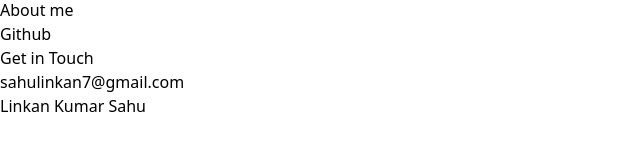
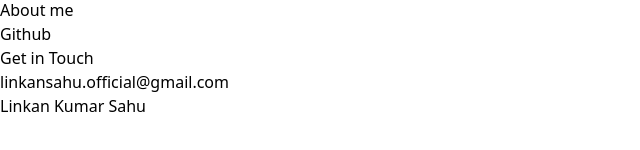
Before and after one commit to sahulinkan/sahulinkan.github.io, a React (Vite) app: page / in a window 1280 px wide. Shown: the part 494-644 px from the top of the page, without its empty margins (0-640 px from the left). Built offline with nearby package versions, Linux system fonts and the light colour scheme.

Commit message:
Update Home.jsx

```diff
--- a/src/components/Home/Home.jsx
+++ b/src/components/Home/Home.jsx
@@ -81,7 +81,7 @@ const HomePage = () => {
         <div className="bg-black py-10 h-[40vh] text-center">
           <h1 class="text-white text-5xl text-center">Get in Touch</h1>
           <a href="mailto:sahulinkan7@gmail.com">
-            <h1 className="text-white py-2 my-3">sahulinkan7@gmail.com</h1>
+            <h1 className="text-white py-2 my-3">linkansahu.official@gmail.com</h1>
           </a>
         </div>
       </Element>
```
